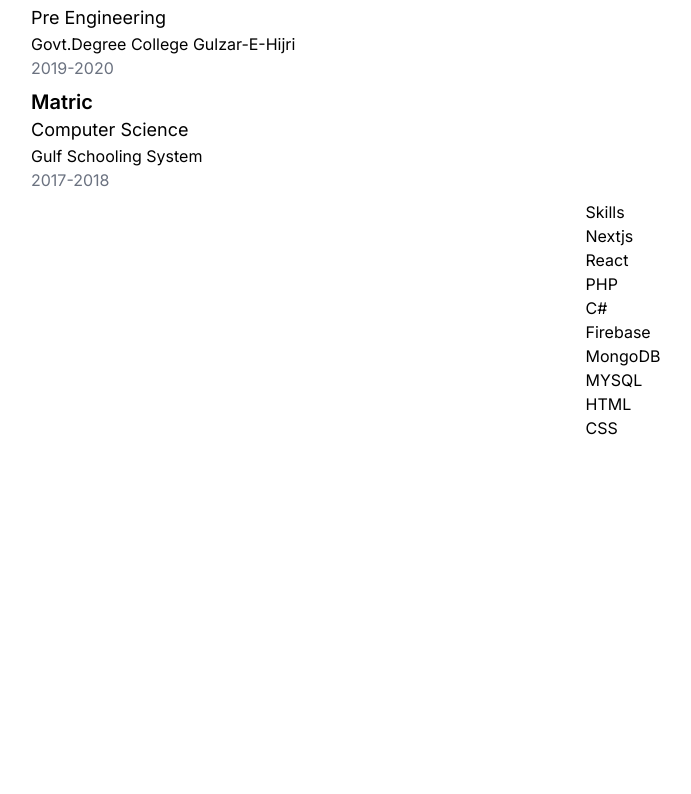
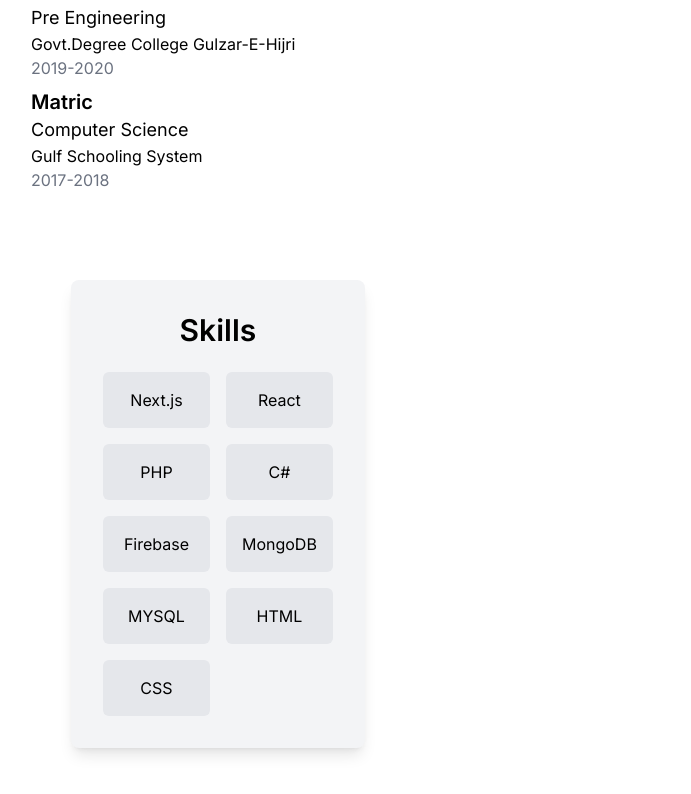
Before and after one commit to Haroon300/portfolio, a Next.js app: page / in a window 1280 px wide. Shown: the part 812-1606 px from the top of the page, without its empty margins (17-708 px from the left). Before the commit the page ends 1252 px from the top, so only its background shows below. Built offline with nearby package versions, Linux system fonts and the light colour scheme.

Commit message:
Skills updated

```diff
--- /dev/null
+++ b/src/app/component/skills.js
@@ -0,0 +1,32 @@
+import React from "react";
+
+const Skills = () => {
+    return (
+      <div className="flex bg-white bg-opacity-30 py-16">
+        <div className="max-w-md p-8 ml-10 bg-gray-100 rounded-lg shadow-lg text-center">
+          <h1 className="text-3xl font-semibold mb-6">Skills</h1>
+          <div className="grid grid-cols-2 gap-4">
+            <SkillItem label="Next.js" />
+            <SkillItem label="React" />
+            <SkillItem label="PHP" />
+            <SkillItem label="C#" />
+            <SkillItem label="Firebase" />
+            <SkillItem label="MongoDB" />
+            <SkillItem label="MYSQL" />
+            <SkillItem label="HTML" />
+            <SkillItem label="CSS" />
+          </div>
+        </div>
+      </div>
+    );
+  };
+
+  const SkillItem = ({ label }) => {
+    return (
+      <div className="p-4 bg-gray-200 rounded-md">
+        <p>{label}</p>
+      </div>
+    );
+  };
+
+  export default Skills;
--- a/src/app/page.js
+++ b/src/app/page.js
@@ -1,6 +1,7 @@
 import { Info } from "./component/contan";
 import { Education } from "./component/education";
 import { Navbar } from "./component/navbar";
+import Skills from "./component/skills";
 
 export default function Home() {
   return (
@@ -16,19 +17,8 @@ export default function Home() {
         <div className="md:flex flex-col bg-white rounded-lg p-4">
           <Education />
         </div>
-        <div className="flex justify-center items-center bg-white">
-          <div>
-            <h1>Skills</h1>
-            <p>Nextjs</p>
-            <p>React</p>
-            <p>PHP</p>
-            <p>C#</p>
-            <p>Firebase</p>
-            <p>MongoDB</p>
-            <p>MYSQL</p>
-            <p>HTML</p>
-            <p>CSS</p>
-          </div>
+        <div className="p-4  rounded-md">
+          <Skills/>
         </div>
       </div>
     </div>
```
